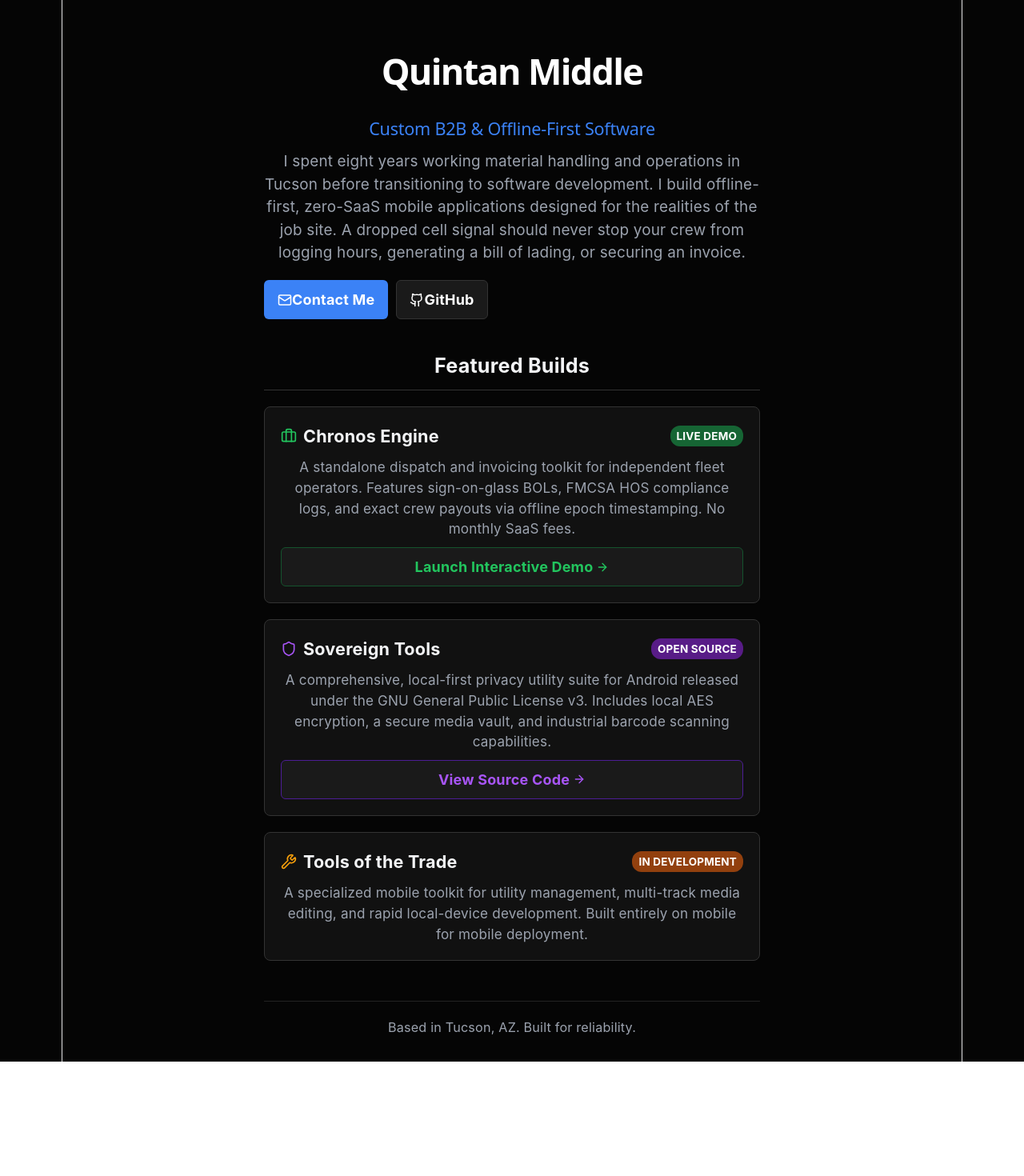
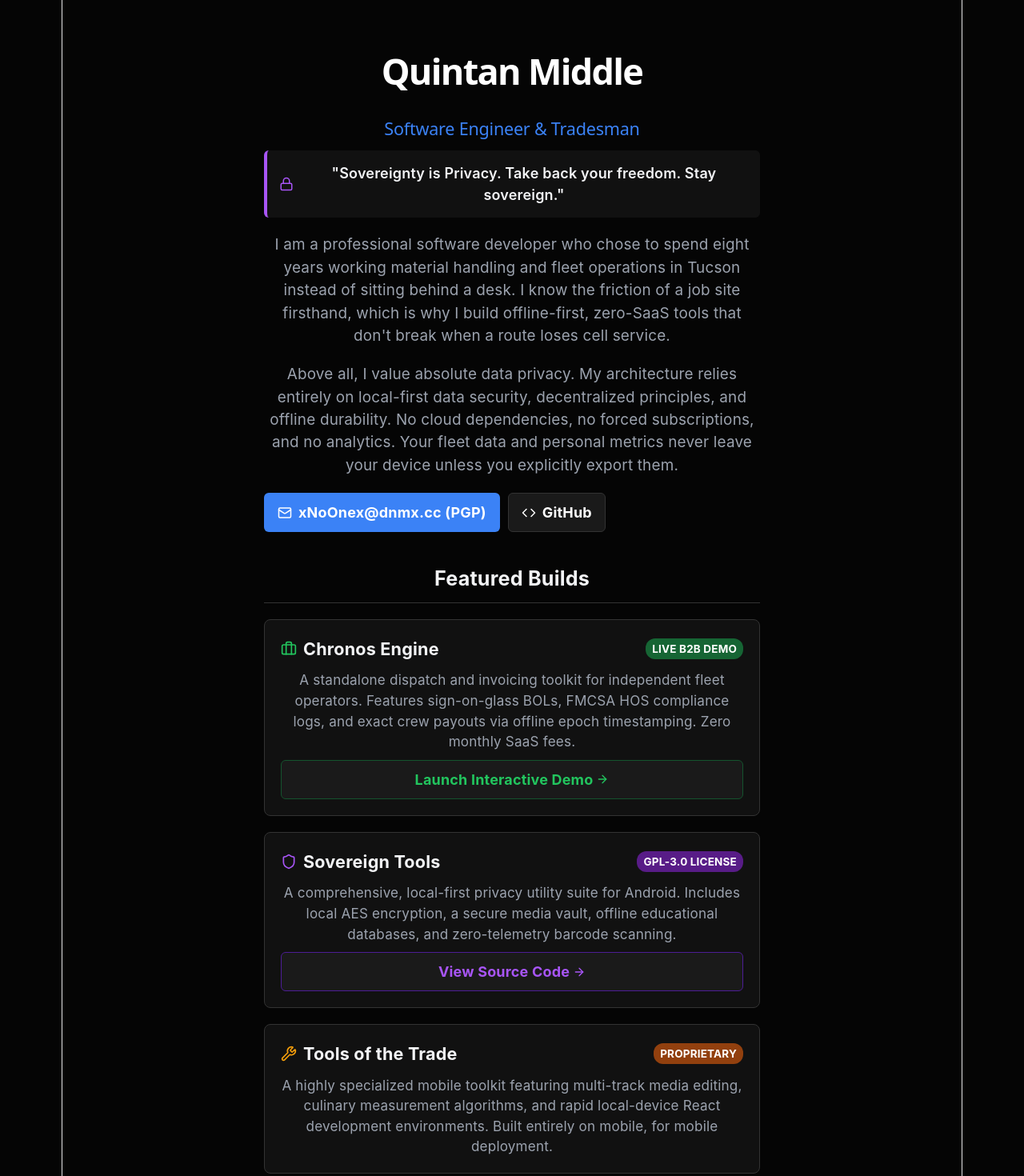
Before and after one commit to xNoOnex/xNoOnex.github.io, a React app: page / in a window 1280 px wide. Shown: the top 1470 px of the page at 80% size. Before the commit the page ends 1327 px from the top, so only its background shows below. Built offline with nearby package versions, Linux system fonts and the light colour scheme; the HTML template or start-up script is replaced by a standard one.

Commit message:
Update portfolio with privacy ethos, tradesman background, and fix icon build error

```diff
--- a/package.json
+++ b/package.json
@@ -12,6 +12,7 @@
     "deploy": "gh-pages -d dist -b gh-pages"
   },
   "dependencies": {
+    "lucide-react": "^1.47.0",
     "react": "^19.2.8",
     "react-dom": "^19.2.8"
   },
--- a/src/App.css
+++ b/src/App.css
@@ -49,3 +49,18 @@ body { background-color: var(--bg-dark); color: var(--text-main); line-height: 1
 .project-desc { color: var(--text-gray); font-size: 0.95rem; margin-top: 10px; }
 
 .footer { text-align: center; margin-top: 50px; font-size: 0.9rem; padding-top: 20px; border-top: 1px solid #222; }
+.ethos-banner {
+  background: #111;
+  padding: 15px;
+  border-radius: 6px;
+  border-left: 4px solid var(--accent-purple);
+  display: flex;
+  align-items: center;
+  margin-bottom: 10px;
+}
+.inline-icon {
+  flex-shrink: 0;
+}
+.font-bold {
+  font-weight: 600;
+}
--- a/src/App.jsx
+++ b/src/App.jsx
@@ -1,4 +1,4 @@
-import { Briefcase, Shield, Wrench, ArrowRight, Mail, Github } from 'lucide-react';
+import { Briefcase, Shield, Wrench, ArrowRight, Mail, Code, Lock } from 'lucide-react';
 import './App.css';
 
 function App() {
@@ -7,15 +7,24 @@ function App() {
       {/* Header & Bio */}
       <header className="hero-section">
         <h1 className="name">Quintan Middle</h1>
-        <h2 className="title">Custom B2B & Offline-First Software</h2>
-        <p className="bio">
-          I spent eight years working material handling and operations in Tucson before transitioning to software development.
-          I build offline-first, zero-SaaS mobile applications designed for the realities of the job site. A dropped cell signal
-          should never stop your crew from logging hours, generating a bill of lading, or securing an invoice.
+        <h2 className="title">Software Engineer & Tradesman</h2>
+
+        <div className="ethos-banner border-purple">
+          <Lock size={18} className="text-purple mr-2 inline-icon" />
+          <span className="italic font-bold">"Sovereignty is Privacy. Take back your freedom. Stay sovereign."</span>
+        </div>
+
+        <p className="bio mt-3">
+          I am a professional software developer who chose to spend eight years working material handling and fleet operations in Tucson instead of sitting behind a desk. I know the friction of a job site firsthand, which is why I build offline-first, zero-SaaS tools that don't break when a route loses cell service.
         </p>
-        <div className="contact-links">
-          <a href="mailto:quintanmiddle@gmail.com" className="btn bg-blue"><Mail size={18} /> Contact Me</a>
-          <a href="https://github.com/xNoOnex" target="_blank" className="btn bg-dark border-gray"><Github size={18} /> GitHub</a>
+
+        <p className="bio mt-2">
+          Above all, I value absolute data privacy. My architecture relies entirely on local-first data security, decentralized principles, and offline durability. No cloud dependencies, no forced subscriptions, and no analytics. Your fleet data and personal metrics never leave your device unless you explicitly export them.
+        </p>
+
+        <div className="contact-links mt-3">
+          <a href="mailto:xNoOnex@dnmx.cc" className="btn bg-blue border-blue"><Mail size={18} className="mr-2"/> xNoOnex@dnmx.cc (PGP)</a>
+          <a href="https://github.com/xNoOnex" target="_blank" className="btn bg-dark border-gray"><Code size={18} className="mr-2"/> GitHub</a>
         </div>
       </header>
 
@@ -23,14 +32,14 @@ function App() {
       <main className="projects-section">
         <h3 className="section-title">Featured Builds</h3>
 
-        <div className="project-card border-green">
+        <div className="project-card border-green mt-3">
           <div className="flex-between">
             <h4 className="project-name"><Briefcase size={20} className="text-green mr-2" /> Chronos Engine</h4>
-            <span className="badge bg-green">Live Demo</span>
+            <span className="badge bg-green">Live B2B Demo</span>
           </div>
           <p className="project-desc">
             A standalone dispatch and invoicing toolkit for independent fleet operators. Features sign-on-glass BOLs,
-            FMCSA HOS compliance logs, and exact crew payouts via offline epoch timestamping. No monthly SaaS fees.
+            FMCSA HOS compliance logs, and exact crew payouts via offline epoch timestamping. Zero monthly SaaS fees.
           </p>
           <a href="https://xNoOnex.github.io/chronos-demo" target="_blank" className="btn bg-dark text-green border-green mt-2 flex-center">
             Launch Interactive Demo <ArrowRight size={16} className="ml-1" />
@@ -40,11 +49,11 @@ function App() {
         <div className="project-card border-purple mt-3">
           <div className="flex-between">
             <h4 className="project-name"><Shield size={20} className="text-purple mr-2" /> Sovereign Tools</h4>
-            <span className="badge bg-purple">Open Source</span>
+            <span className="badge bg-purple">GPL-3.0 License</span>
           </div>
           <p className="project-desc">
-            A comprehensive, local-first privacy utility suite for Android released under the GNU General Public License v3.
-            Includes local AES encryption, a secure media vault, and industrial barcode scanning capabilities.
+            A comprehensive, local-first privacy utility suite for Android.
+            Includes local AES encryption, a secure media vault, offline educational databases, and zero-telemetry barcode scanning.
           </p>
           <a href="https://github.com/xNoOnex/SovereignTools1" target="_blank" className="btn bg-dark text-purple border-purple mt-2 flex-center">
             View Source Code <ArrowRight size={16} className="ml-1" />
@@ -54,17 +63,17 @@ function App() {
         <div className="project-card border-orange mt-3">
           <div className="flex-between">
             <h4 className="project-name"><Wrench size={20} className="text-orange mr-2" /> Tools of the Trade</h4>
-            <span className="badge bg-orange">In Development</span>
+            <span className="badge bg-orange">Proprietary</span>
           </div>
           <p className="project-desc">
-            A specialized mobile toolkit for utility management, multi-track media editing, and rapid local-device
-            development. Built entirely on mobile for mobile deployment.
+            A highly specialized mobile toolkit featuring multi-track media editing, culinary measurement algorithms, and rapid local-device
+            React development environments. Built entirely on mobile, for mobile deployment.
           </p>
         </div>
       </main>
 
-      <footer className="footer text-gray">
-        <p>Based in Tucson, AZ. Built for reliability.</p>
+      <footer className="footer text-gray mt-3">
+        <p>Based in Tucson, AZ. Built for reliability. Stay Sovereign.</p>
       </footer>
     </div>
   );
```
Also changed, not shown: 1 other file (tests, documents, lock files or other folders).
